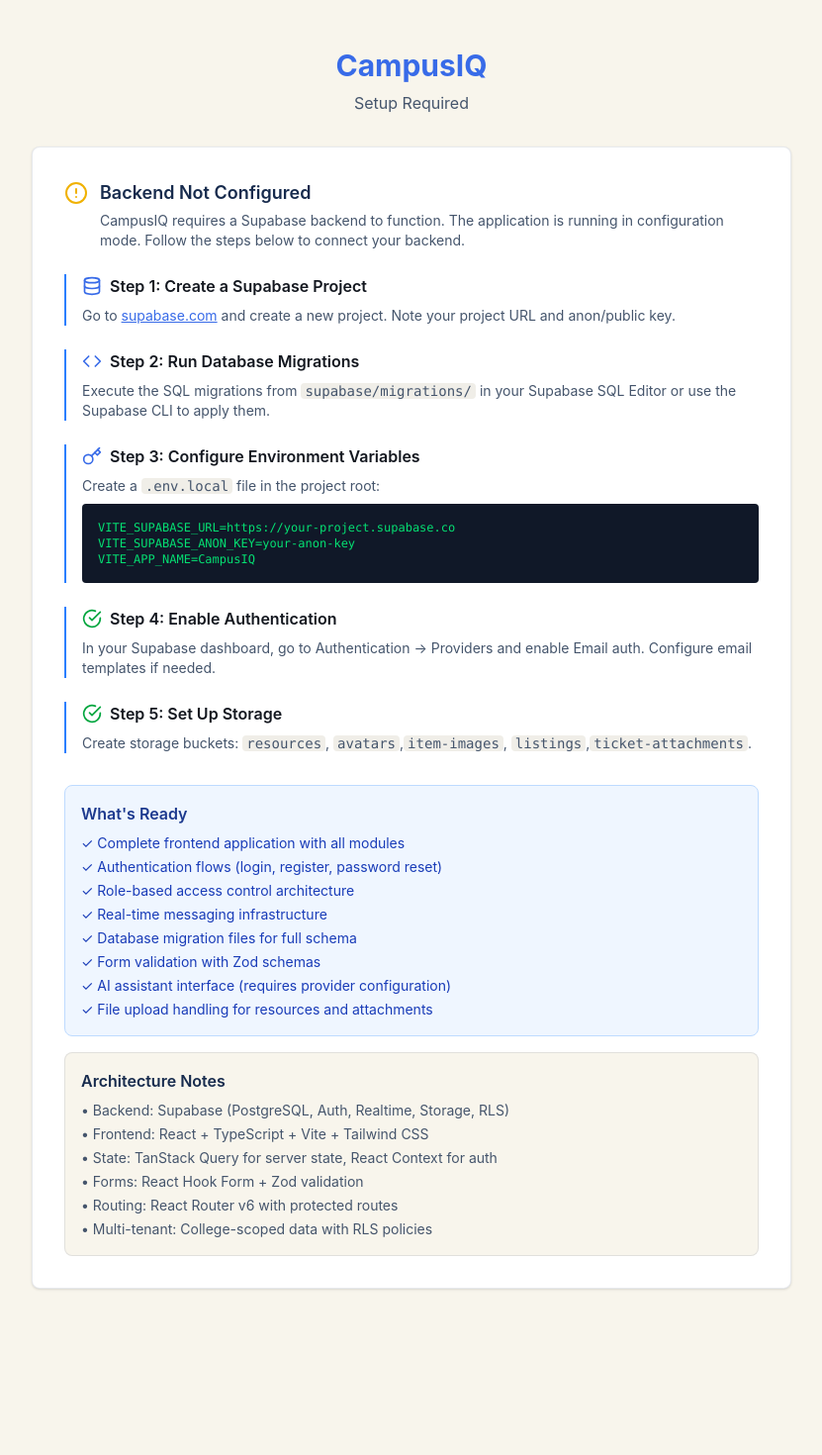
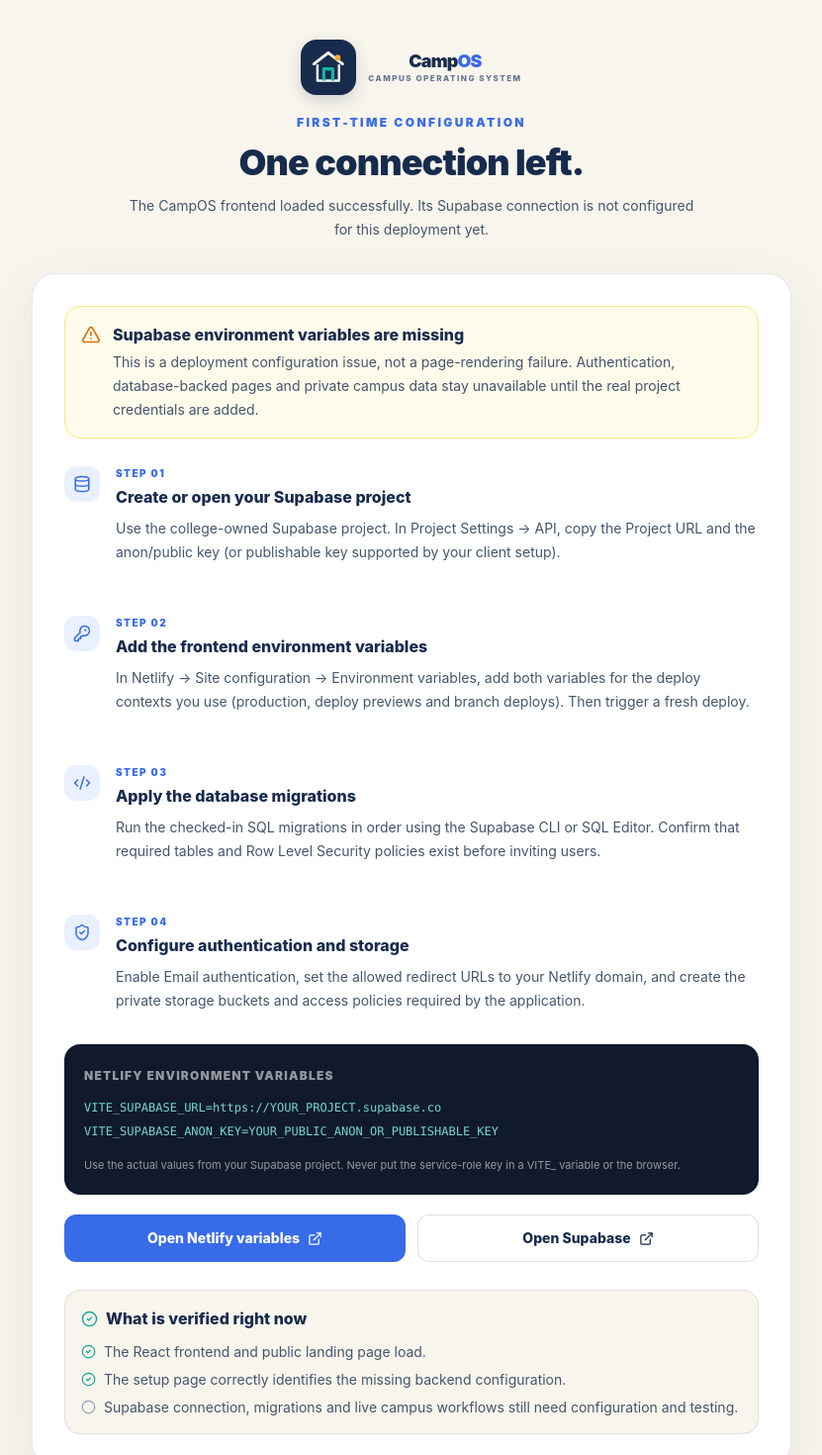
Before and after one commit to animewar3000-dot/Pr_clg_1, a React (Vite) app: page /setup in a window 1280 px wide. Shown: the top 1470 px of the page at 99% size, without its empty margins (224-1055 px from the left). Before the commit the page ends 1350 px from the top, so only its background shows below. Built offline with nearby package versions, Linux system fonts and the light colour scheme; no server answers.

Commit message:
Rebrand CampusIQ to CampOS and correct backend setup guidance

```diff
--- a/src/pages/SetupGuidePage.tsx
+++ b/src/pages/SetupGuidePage.tsx
@@ -1,115 +1,75 @@
-import { AlertCircle, CheckCircle, Code, Database, Key } from 'lucide-react';
+import { AlertTriangle, CheckCircle2, Circle, Code2, Database, ExternalLink, KeyRound, ShieldCheck } from 'lucide-react';
+import { BrandMark } from '../components/BrandMark';
+
+const steps = [
+  { title: 'Create or open your Supabase project', description: 'Use the college-owned Supabase project. In Project Settings → API, copy the Project URL and the anon/public key (or publishable key supported by your client setup).' },
+  { title: 'Add the frontend environment variables', description: 'In Netlify → Site configuration → Environment variables, add both variables for the deploy contexts you use (production, deploy previews and branch deploys). Then trigger a fresh deploy.' },
+  { title: 'Apply the database migrations', description: 'Run the checked-in SQL migrations in order using the Supabase CLI or SQL Editor. Confirm that required tables and Row Level Security policies exist before inviting users.' },
+  { title: 'Configure authentication and storage', description: 'Enable Email authentication, set the allowed redirect URLs to your Netlify domain, and create the private storage buckets and access policies required by the application.' },
+];
 
 export function SetupGuidePage() {
   return (
-    <div className="min-h-screen bg-[#F8F5EC] py-12 px-4">
-      <div className="max-w-3xl mx-auto">
-        <div className="text-center mb-8">
-          <h1 className="text-3xl font-bold text-[#386BE8]">CampusIQ</h1>
-          <p className="mt-2 text-slate-600">Setup Required</p>
+    <main className="min-h-screen bg-[#F8F5EC] px-4 py-10 text-[#13171F] sm:px-6">
+      <div className="mx-auto max-w-3xl">
+        <div className="mb-8 flex flex-col items-center text-center">
+          <BrandMark size="lg" />
+          <p className="mt-5 text-xs font-black tracking-[.2em] text-[#386BE8]">FIRST-TIME CONFIGURATION</p>
+          <h1 className="mt-3 text-3xl font-black tracking-tight text-[#172B4D] sm:text-4xl">One connection left.</h1>
+          <p className="mt-3 max-w-xl text-sm leading-6 text-slate-600">The CampOS frontend loaded successfully. Its Supabase connection is not configured for this deployment yet.</p>
         </div>
 
-        <div className="bg-white rounded-lg shadow-sm border border-[#172B4D]/10 p-8">
-          <div className="flex items-start gap-3 mb-6">
-            <AlertCircle className="h-6 w-6 text-yellow-500 flex-shrink-0 mt-0.5" />
+        <section className="rounded-3xl border border-[#172B4D]/10 bg-white p-5 shadow-[0_18px_55px_rgba(23,43,77,.08)] sm:p-8">
+          <div role="alert" className="flex items-start gap-3 rounded-2xl border border-amber-200 bg-amber-50 p-4">
+            <AlertTriangle className="mt-0.5 h-5 w-5 shrink-0 text-amber-600" />
             <div>
-              <h2 className="text-lg font-semibold text-[#172B4D]">Backend Not Configured</h2>
-              <p className="text-sm text-slate-600 mt-1">
-                CampusIQ requires a Supabase backend to function. The application is running in
-                configuration mode. Follow the steps below to connect your backend.
-              </p>
+              <h2 className="font-extrabold text-[#172B4D]">Supabase environment variables are missing</h2>
+              <p className="mt-1 text-sm leading-6 text-slate-600">This is a deployment configuration issue, not a page-rendering failure. Authentication, database-backed pages and private campus data stay unavailable until the real project credentials are added.</p>
             </div>
           </div>
 
-          <div className="space-y-6">
-            <div className="border-l-2 border-blue-500 pl-4">
-              <div className="flex items-center gap-2 mb-2">
-                <Database className="h-5 w-5 text-[#386BE8]" />
-                <h3 className="font-semibold">Step 1: Create a Supabase Project</h3>
+          <div className="mt-7 space-y-7">
+            {steps.map((step, index) => (
+              <div key={step.title} className="flex gap-4">
+                <div className="grid h-9 w-9 shrink-0 place-items-center rounded-xl bg-[#E9F0FF] text-[#386BE8]">
+                  {index === 0 ? <Database size={18} /> : index === 1 ? <KeyRound size={18} /> : index === 2 ? <Code2 size={18} /> : <ShieldCheck size={18} />}
+                </div>
+                <div className="min-w-0 flex-1 border-b border-slate-100 pb-6 last:border-0">
+                  <p className="text-[10px] font-black tracking-[.15em] text-[#386BE8]">STEP 0{index + 1}</p>
+                  <h3 className="mt-1 font-extrabold text-[#172B4D]">{step.title}</h3>
+                  <p className="mt-2 text-sm leading-6 text-slate-600">{step.description}</p>
+                </div>
               </div>
-              <p className="text-sm text-slate-600">
-                Go to <a href="https://supabase.com" target="_blank" rel="noopener noreferrer" className="text-[#386BE8] underline">supabase.com</a> and create a new project.
-                Note your project URL and anon/public key.
-              </p>
-            </div>
-
-            <div className="border-l-2 border-blue-500 pl-4">
-              <div className="flex items-center gap-2 mb-2">
-                <Code className="h-5 w-5 text-[#386BE8]" />
-                <h3 className="font-semibold">Step 2: Run Database Migrations</h3>
-              </div>
-              <p className="text-sm text-slate-600">
-                Execute the SQL migrations from <code className="bg-[#F0EEE8] px-1 rounded">supabase/migrations/</code> in your Supabase SQL Editor
-                or use the Supabase CLI to apply them.
-              </p>
-            </div>
-
-            <div className="border-l-2 border-blue-500 pl-4">
-              <div className="flex items-center gap-2 mb-2">
-                <Key className="h-5 w-5 text-[#386BE8]" />
-                <h3 className="font-semibold">Step 3: Configure Environment Variables</h3>
-              </div>
-              <p className="text-sm text-slate-600 mb-2">
-                Create a <code className="bg-[#F0EEE8] px-1 rounded">.env.local</code> file in the project root:
-              </p>
-              <pre className="bg-gray-900 text-green-400 p-4 rounded text-xs overflow-x-auto">
-{`VITE_SUPABASE_URL=https://your-project.supabase.co
-VITE_SUPABASE_ANON_KEY=your-anon-key
-VITE_APP_NAME=CampusIQ`}
-              </pre>
-            </div>
-
-            <div className="border-l-2 border-blue-500 pl-4">
-              <div className="flex items-center gap-2 mb-2">
-                <CheckCircle className="h-5 w-5 text-green-600" />
-                <h3 className="font-semibold">Step 4: Enable Authentication</h3>
-              </div>
-              <p className="text-sm text-slate-600">
-                In your Supabase dashboard, go to Authentication → Providers and enable Email auth.
-                Configure email templates if needed.
-              </p>
-            </div>
-
-            <div className="border-l-2 border-blue-500 pl-4">
-              <div className="flex items-center gap-2 mb-2">
-                <CheckCircle className="h-5 w-5 text-green-600" />
-                <h3 className="font-semibold">Step 5: Set Up Storage</h3>
-              </div>
-              <p className="text-sm text-slate-600">
-                Create storage buckets: <code className="bg-[#F0EEE8] px-1 rounded">resources</code>, <code className="bg-[#F0EEE8] px-1 rounded">avatars</code>,
-                <code className="bg-[#F0EEE8] px-1 rounded">item-images</code>, <code className="bg-[#F0EEE8] px-1 rounded">listings</code>,
-                <code className="bg-[#F0EEE8] px-1 rounded">ticket-attachments</code>.
-              </p>
-            </div>
+            ))}
           </div>
 
-          <div className="mt-8 p-4 bg-blue-50 border border-blue-200 rounded-lg">
-            <h3 className="font-semibold text-blue-900 mb-2">What's Ready</h3>
-            <ul className="text-sm text-blue-800 space-y-1">
-              <li>✓ Complete frontend application with all modules</li>
-              <li>✓ Authentication flows (login, register, password reset)</li>
-              <li>✓ Role-based access control architecture</li>
-              <li>✓ Real-time messaging infrastructure</li>
-              <li>✓ Database migration files for full schema</li>
-              <li>✓ Form validation with Zod schemas</li>
-              <li>✓ AI assistant interface (requires provider configuration)</li>
-              <li>✓ File upload handling for resources and attachments</li>
+          <div className="mt-2 rounded-2xl bg-[#101A2B] p-4 text-[12px] leading-6 text-[#75D7CC] shadow-inner sm:p-5">
+            <p className="mb-2 font-black tracking-widest text-white/55">NETLIFY ENVIRONMENT VARIABLES</p>
+            <code className="block break-all">VITE_SUPABASE_URL=https://YOUR_PROJECT.supabase.co</code>
+            <code className="block break-all">VITE_SUPABASE_ANON_KEY=YOUR_PUBLIC_ANON_OR_PUBLISHABLE_KEY</code>
+            <p className="mt-3 text-[11px] leading-5 text-white/55">Use the actual values from your Supabase project. Never put the service-role key in a VITE_ variable or the browser.</p>
+          </div>
+
+          <div className="mt-5 grid gap-3 sm:grid-cols-2">
+            <a href="https://app.netlify.com/projects/campusiq-w0dw/configuration/env" target="_blank" rel="noreferrer" className="inline-flex min-h-12 items-center justify-center gap-2 rounded-xl bg-[#386BE8] px-4 text-sm font-extrabold text-white transition hover:bg-[#2859CB]">
+              Open Netlify variables <ExternalLink size={15} />
+            </a>
+            <a href="https://supabase.com/dashboard" target="_blank" rel="noreferrer" className="inline-flex min-h-12 items-center justify-center gap-2 rounded-xl border border-[#172B4D]/15 bg-white px-4 text-sm font-extrabold text-[#172B4D] transition hover:bg-slate-50">
+              Open Supabase <ExternalLink size={15} />
+            </a>
+          </div>
+
+          <div className="mt-7 rounded-2xl border border-[#172B4D]/10 bg-[#F8F5EC] p-4">
+            <h3 className="flex items-center gap-2 font-extrabold text-[#172B4D]"><CheckCircle2 size={17} className="text-[#14A89C]" /> What is verified right now</h3>
+            <ul className="mt-3 space-y-2 text-sm text-slate-600">
+              <li className="flex gap-2"><CheckCircle2 size={15} className="mt-0.5 shrink-0 text-[#14A89C]" /> The React frontend and public landing page load.</li>
+              <li className="flex gap-2"><CheckCircle2 size={15} className="mt-0.5 shrink-0 text-[#14A89C]" /> The setup page correctly identifies the missing backend configuration.</li>
+              <li className="flex gap-2"><Circle size={15} className="mt-0.5 shrink-0 text-slate-400" /> Supabase connection, migrations and live campus workflows still need configuration and testing.</li>
             </ul>
           </div>
-
-          <div className="mt-4 p-4 bg-[#F8F5EC] border border-[#172B4D]/10 rounded-lg">
-            <h3 className="font-semibold text-[#172B4D] mb-2">Architecture Notes</h3>
-            <ul className="text-sm text-slate-600 space-y-1">
-              <li>• Backend: Supabase (PostgreSQL, Auth, Realtime, Storage, RLS)</li>
-              <li>• Frontend: React + TypeScript + Vite + Tailwind CSS</li>
-              <li>• State: TanStack Query for server state, React Context for auth</li>
-              <li>• Forms: React Hook Form + Zod validation</li>
-              <li>• Routing: React Router v6 with protected routes</li>
-              <li>• Multi-tenant: College-scoped data with RLS policies</li>
-            </ul>
-          </div>
-        </div>
+        </section>
+        <p className="mt-6 text-center text-xs text-slate-400">CampOS · Your campus, in one place.</p>
       </div>
-    </div>
+    </main>
   );
 }
```
